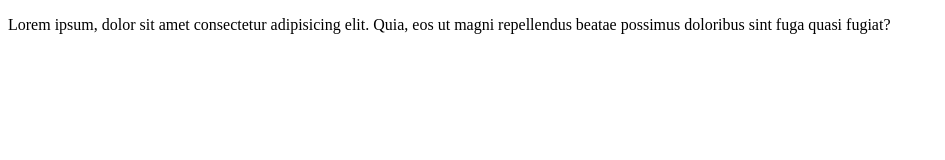
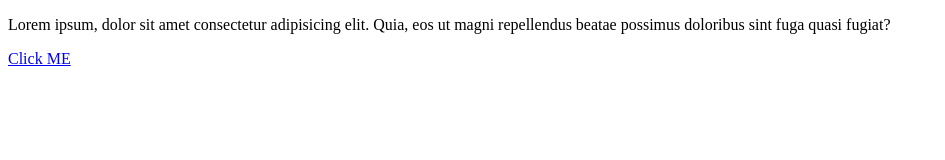
Before and after one commit to Foysal2-0/Demo-Repo, a plain HTML site: page index.html in a window 1280 px wide. Shown: the whole page, without its empty margins (0-945 px from the left). Drawn offline with Linux system fonts and the light colour scheme.

Commit message:
I have added hyperlink

```diff
--- a/index.html
+++ b/index.html
@@ -7,5 +7,6 @@
 </head>
 <body>
     <p>Lorem ipsum, dolor sit amet consectetur adipisicing elit. Quia, eos ut magni repellendus beatae possimus doloribus sint fuga quasi fugiat?</p>
+    <a href="#">Click ME</a>
 </body>
 </html>
```
